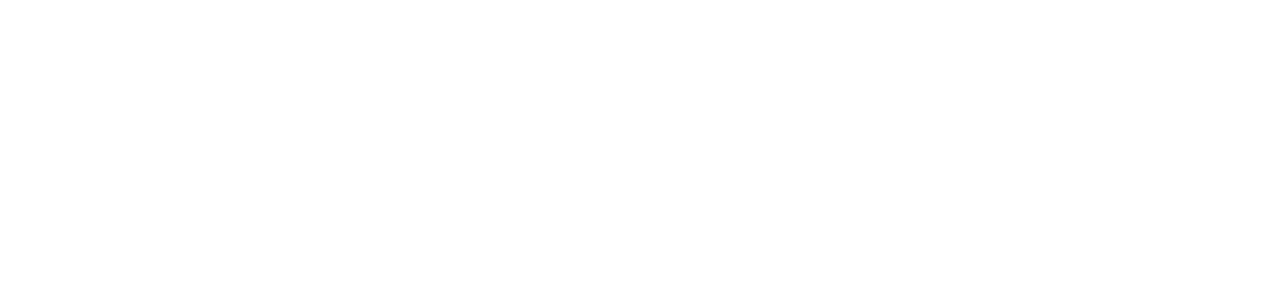
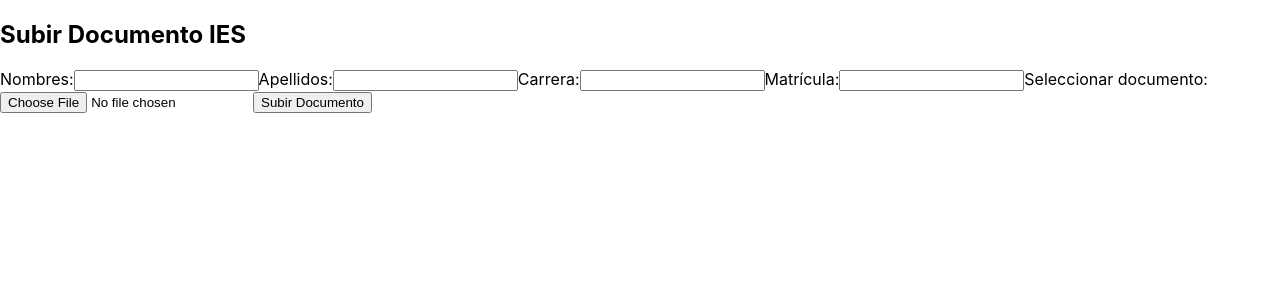
Before and after one commit to Santvs14/LegalyTitulo, a React (Create React App) app: page /Ies in a window 1280 px wide. Before the commit this address had no page. Shown: the top 300 px of the page. Built offline with nearby package versions, Linux system fonts and the light colour scheme.

Commit message:
subir ruta Ies

```diff
--- a/src/index.js
+++ b/src/index.js
@@ -14,6 +14,8 @@ import WelcomeAdmin from './components/WelcomeAdmin';
 import LegalizationPage from './components/LegalizationPage';
 import AdminWelcomePage from './components/AdminWelcomePage'; // Página de bienvenida para administradores
 import LoginAdmin from './components/LoginAdmin'; // Página de bienvenida para administradores
+import IESUploader  from './components/IESUploader'; // Página de bienvenida para administradores
+
 
 import UserProfile from './components/UserProfile '
 
@@ -35,6 +37,7 @@ root.render(
           <Route path="/welcome" element={<WelcomePage />} />
           <Route path="/welcomeAdmin" element={<WelcomeAdmin />} />
 
+          <Route path="/Ies" element={<IESUploader />} />
           <Route path="/legalization" element={<LegalizationPage />} />
           <Route path="/admin/welcome" element={<AdminWelcomePage/>} />
           <Route path="/userPerfil" element={<UserProfile/>} />
```
